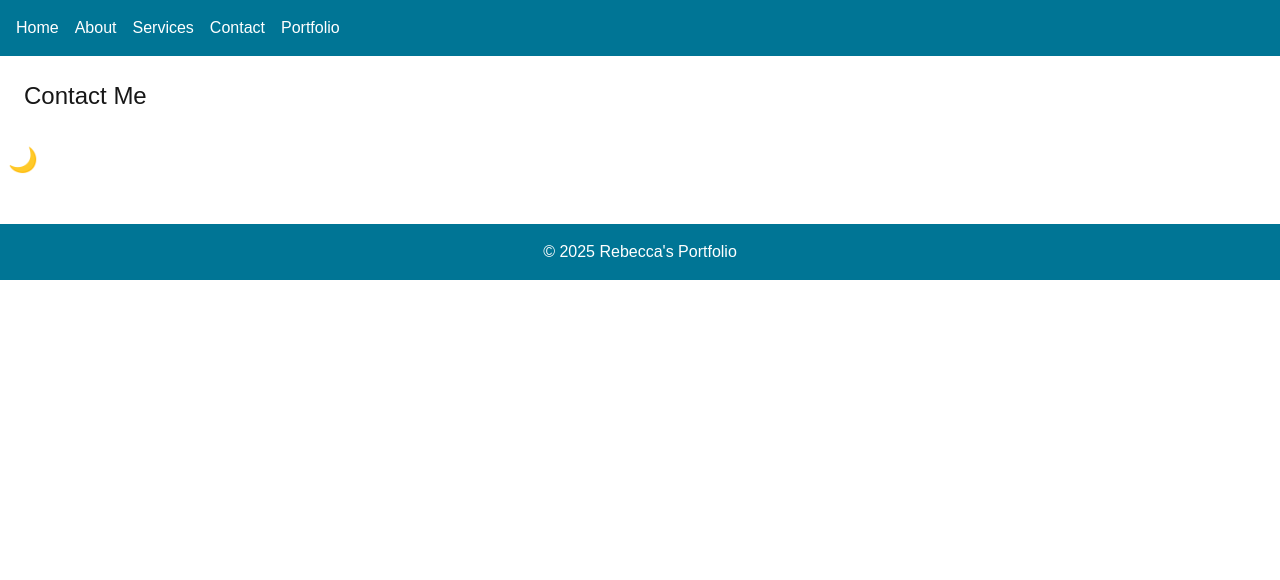
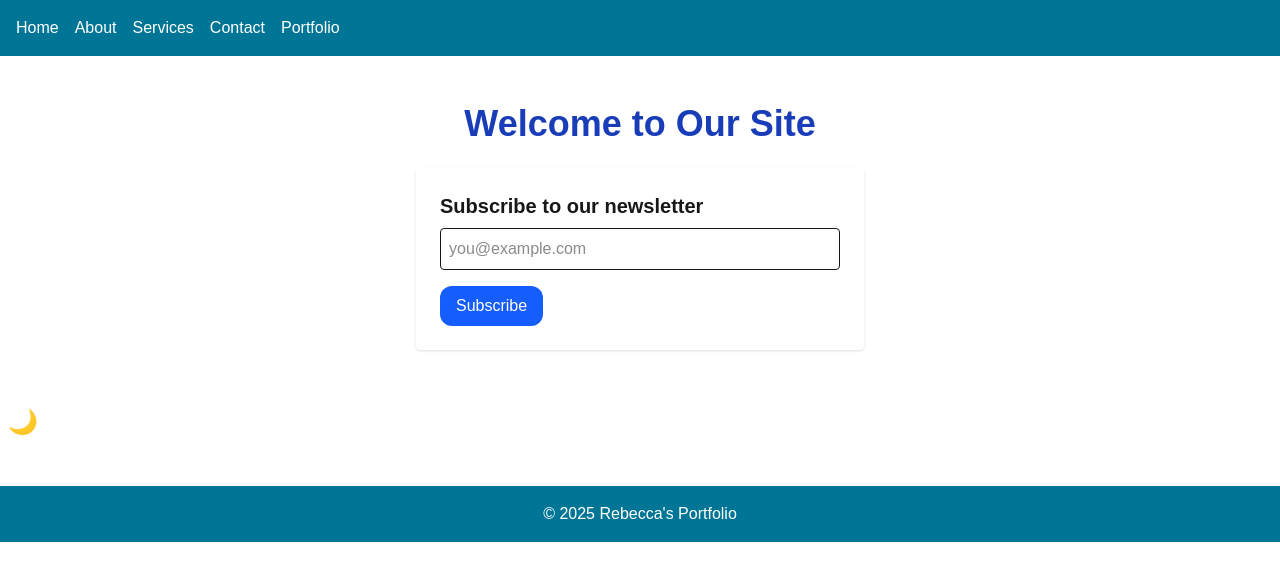
Before and after one commit to cyb3rr31a/nextjs-course, a Next.js app: page /contact in a window 1280 px wide. Shown: the top 580 px of the page. Built offline with nearby package versions, Linux system fonts and the light colour scheme.

Commit message:
update: add contact form

```diff
--- a/app/contact/page.tsx
+++ b/app/contact/page.tsx
@@ -1,8 +1,45 @@
-export const metadata = {
-  title: 'Contact | Portfolio',
-  description: 'Contact me on these platforms',
-};
+'use client';
+import { useState } from "react";
 
 export default function ContactPage() {
-    return <h1 className="text-2xl">Contact Me</h1>
+  const [email, setEmail] = useState('');
+  const [status, setStatus] = useState('')
+
+  const handleSubmit = async (e: React.FormEvent) => {
+    e.preventDefault();
+    const res = await fetch('../api/subscribe', {
+      method: 'POST',
+      body: JSON.stringify({ email }),
+      headers: { 'Content-Type': 'application/json'},
+    });
+
+    if (res.ok) {
+      setStatus('Thank you for subscribing 😁');
+      setEmail('');
+    } else {
+      setStatus('Oops! Something went wrong 🤐');
+    }
+  };
+
+  return (
+    <main className="p-6 space-y-6">
+      <h1 className="text-4xl text-center font-bold text-blue-800">Welcome to Our Site</h1>
+
+      <form onSubmit={handleSubmit} className="bg-white p-6 rounded shadow max-w-md mx-auto">
+        <h2 className="text-xl font-semibold mb-2">Subscribe to our newsletter</h2>
+        <input
+          type="email"
+          value={email}
+          onChange={(e) => setEmail(e.target.value)}
+          placeholder="you@example.com"
+          className="w-full border p-2 rounded mb-4"
+          required
+          />
+        <button type="submit" className="bg-blue-600 text-white px-4 py-2 rounded-xl">
+          Subscribe
+        </button>
+        {status && <p className="mt-2 text-green-600">{status}</p>}
+      </form>
+    </main>
+);
 }
```
